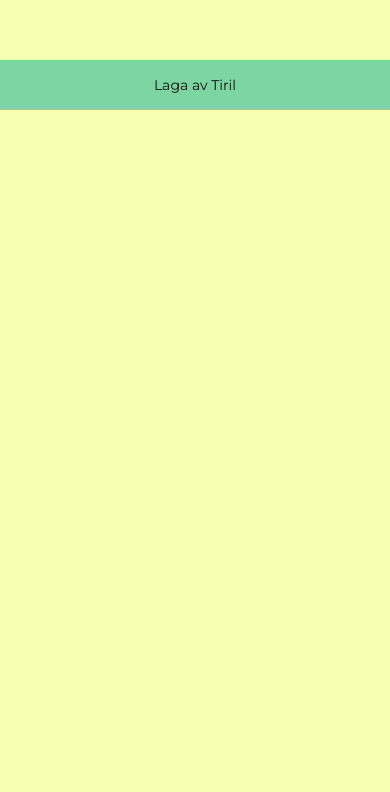
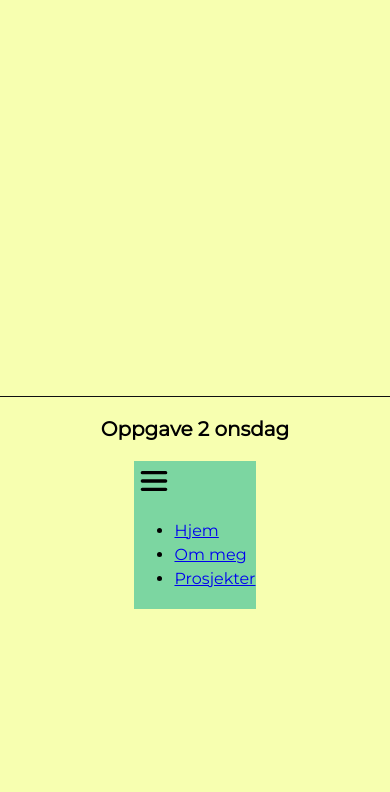
Before and after one commit to tirilkoder/javascript, a plain HTML site: page index.html in a window 390 px wide. Shown: the part 6032-6824 px from the top of the page. Before the commit the page ends 6142 px from the top, so only its background shows below. Drawn offline with Linux system fonts and the light colour scheme.

Commit message:
New section with hamburger menu

```diff
--- a/index.html
+++ b/index.html
@@ -139,6 +139,33 @@
                         </header>
                     </div>
 		</section>
+
+        <!-- Part two wednesday
+            2. Create a button available only in lower screen sizes that enables and disables a drop-down menu -->
+            <section class="section">
+                <hr class="hr">
+                    <h2>Oppgave 2 onsdag</h2>
+                        <div>
+                            <header class="header_2">
+                                <nav class="nav_2">
+                                    <svg class="hamburger_button_2" xmlns="http://www.w3.org/2000/svg" width="40" height="40" viewBox="0 0 24 24"><path fill="none" stroke="currentColor" stroke-linecap="round" stroke-linejoin="round" stroke-width="2" d="M5 17h14M5 12h14M5 7h14"/></svg>
+
+                                    <ul class="ul_2 nav_show_2">
+                                    <li>
+                                    <a class="li_burger_2" href="#">Hjem</a>
+                                    </li>
+                                    <li>
+                                        <a class="li_burger_2" href="#">Om meg</a>
+                                    </li>
+                                    <li>
+                                        <a class="li_burger_2" href="#">Prosjekter</a>
+                                    </li>
+                                    </ul>
+
+                                </nav>
+                            </header>
+                        </div>
+            </section>
     </main>
 
     <footer>
```
